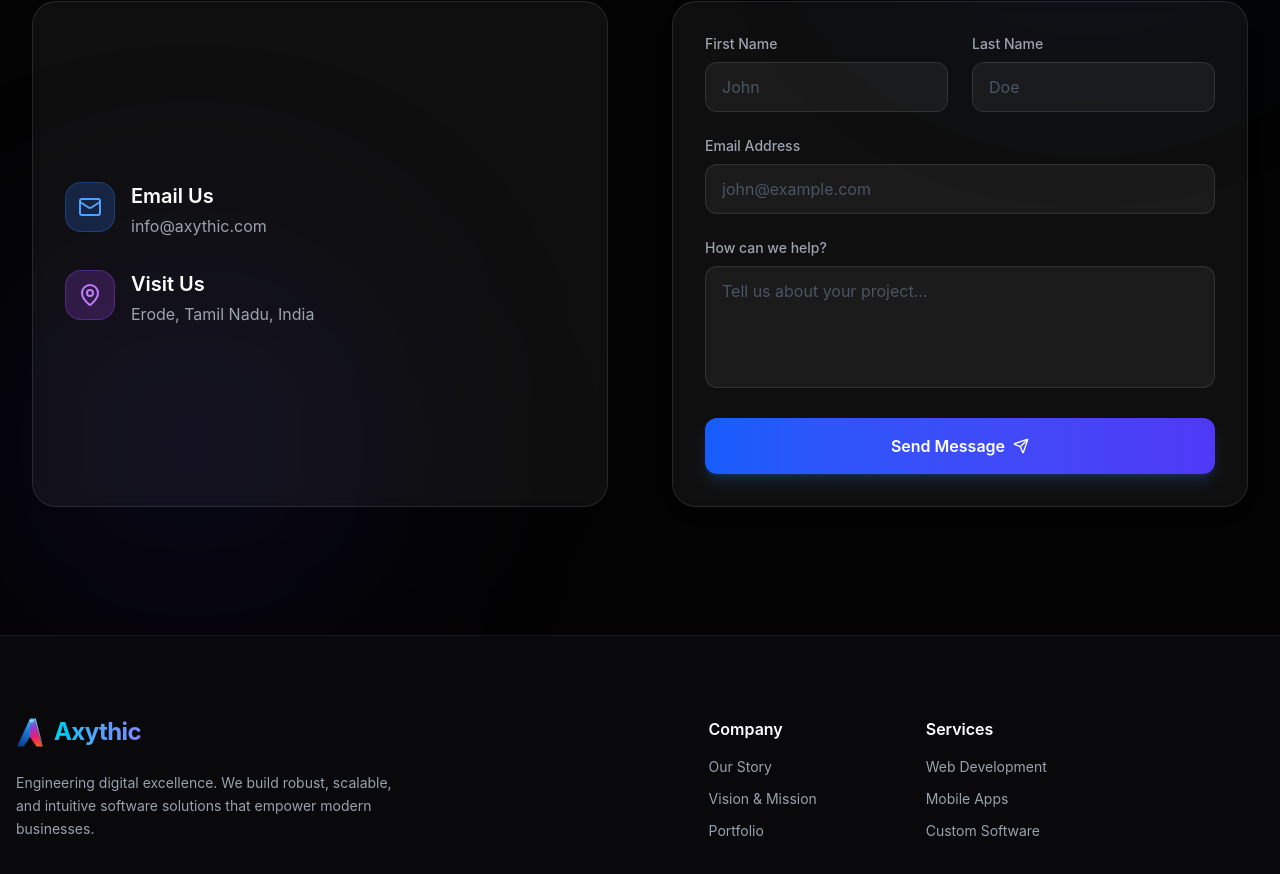
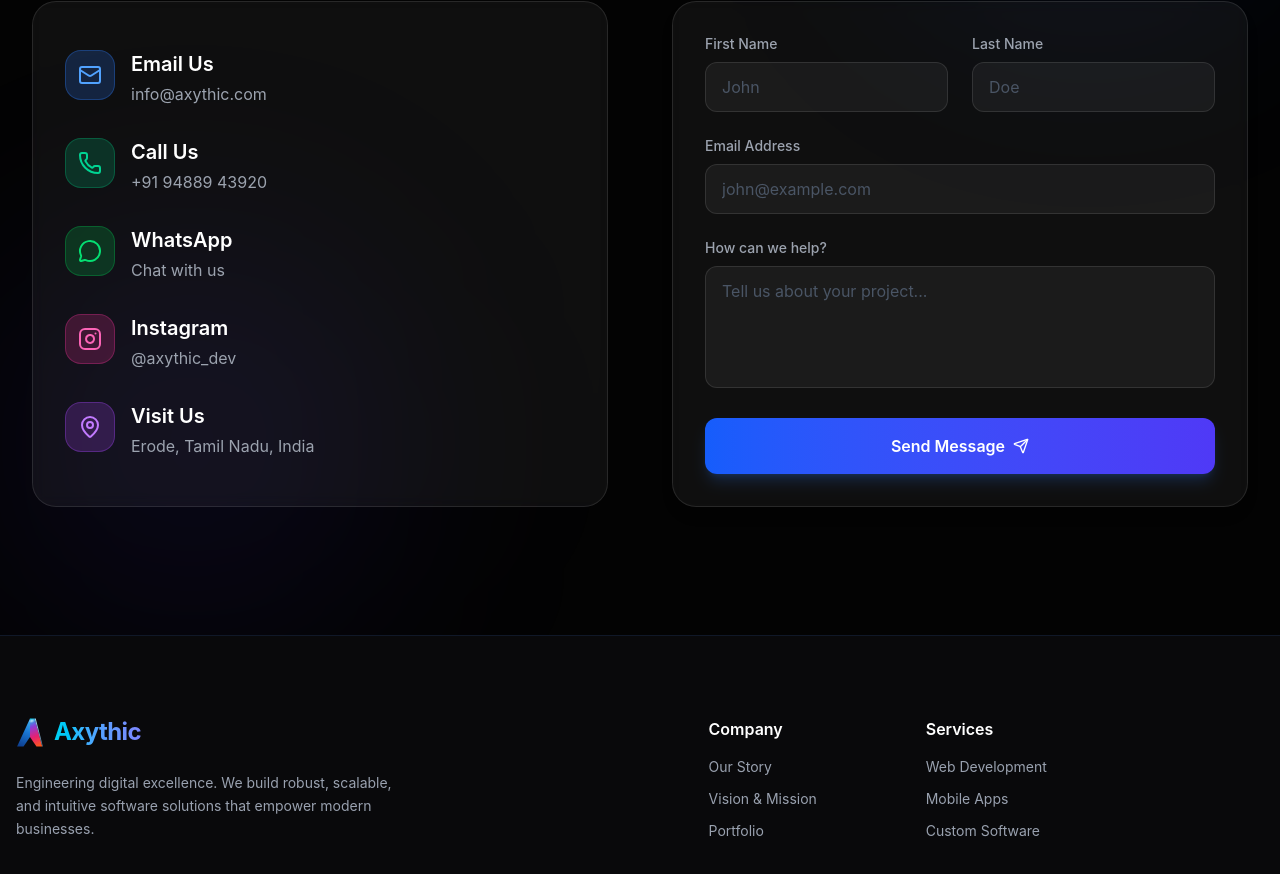
Before and after one commit to BharathA26/Axythic, a React (Vite) app in the folder frontend/: page / in a window 1280 px wide. Shown: the part 8157-9031 px from the top of the page. Built offline with nearby package versions, Linux system fonts and the light colour scheme; no server answers.

Commit message:
feat: add contact channels and update API base URL in ContactUs component and environment configuration

```diff
--- a/frontend/src/components/ContactUs.tsx
+++ b/frontend/src/components/ContactUs.tsx
@@ -3,6 +3,9 @@ import { motion, AnimatePresence } from "framer-motion";
 import {
   Mail,
   MapPin,
+  Phone,
+  MessageCircle,
+  Instagram,
   Send,
   CheckCircle2,
   XCircle,
@@ -11,7 +14,7 @@ import {
 
 const API_BASE_URL =
   import.meta.env.VITE_API_BASE_URL ??
-  "https://axythicbackend-l9akehl08-bharatha26s-projects.vercel.app";
+  "https://axythicbackend.vercel.app";
 
 export default function ContactUs() {
   const [formData, setFormData] = useState({
@@ -144,6 +147,61 @@ export default function ContactUs() {
                     Email Us
                   </h4>
                   <p className="text-theme-muted mt-1">info@axythic.com</p>
+                </div>
+              </div>
+
+              <div className="flex items-start gap-4">
+                <div className="bg-emerald-500/20 border border-emerald-500/30 text-emerald-400 p-3 rounded-2xl">
+                  <Phone className="w-6 h-6" />
+                </div>
+                <div>
+                  <h4 className="text-xl font-semibold text-theme-primary">
+                    Call Us
+                  </h4>
+                  <a
+                    href="tel:+919488943920"
+                    className="inline-block text-theme-muted mt-1 hover:text-theme-primary transition-colors"
+                  >
+                    +91 94889 43920
+                  </a>
+                </div>
+              </div>
+
+              <div className="flex items-start gap-4">
+                <div className="bg-green-500/20 border border-green-500/30 text-green-400 p-3 rounded-2xl">
+                  <MessageCircle className="w-6 h-6" />
+                </div>
+                <div>
+                  <h4 className="text-xl font-semibold text-theme-primary">
+                    WhatsApp
+                  </h4>
+                  <a
+                    href="https://wa.me/919488943920"
+                    target="_blank"
+                    rel="noreferrer"
+                    className="inline-block text-theme-muted mt-1 hover:text-theme-primary transition-colors"
+                  >
+                    Chat with us
+                  </a>
+                </div>
+              </div>
+
+              <div className="flex items-start gap-4">
+                <div className="bg-pink-500/20 border border-pink-500/30 text-pink-400 p-3 rounded-2xl">
+                  <Instagram className="w-6 h-6" />
+                </div>
+                <div>
+                  <h4 className="text-xl font-semibold text-theme-primary">
+                    Instagram
+                  </h4>
+                  <a
+                    href="https://www.instagram.com/axythic_dev/"
+                    target="_blank"
+                    rel="noreferrer"
+                    className="inline-block text-theme-muted mt-1 hover:text-theme-primary transition-colors"
+                  >
+                    @axythic_dev
+                  </a>
                 </div>
               </div>
 
```
Also changed, not shown: 1 other file (tests, documents, lock files or other folders).
